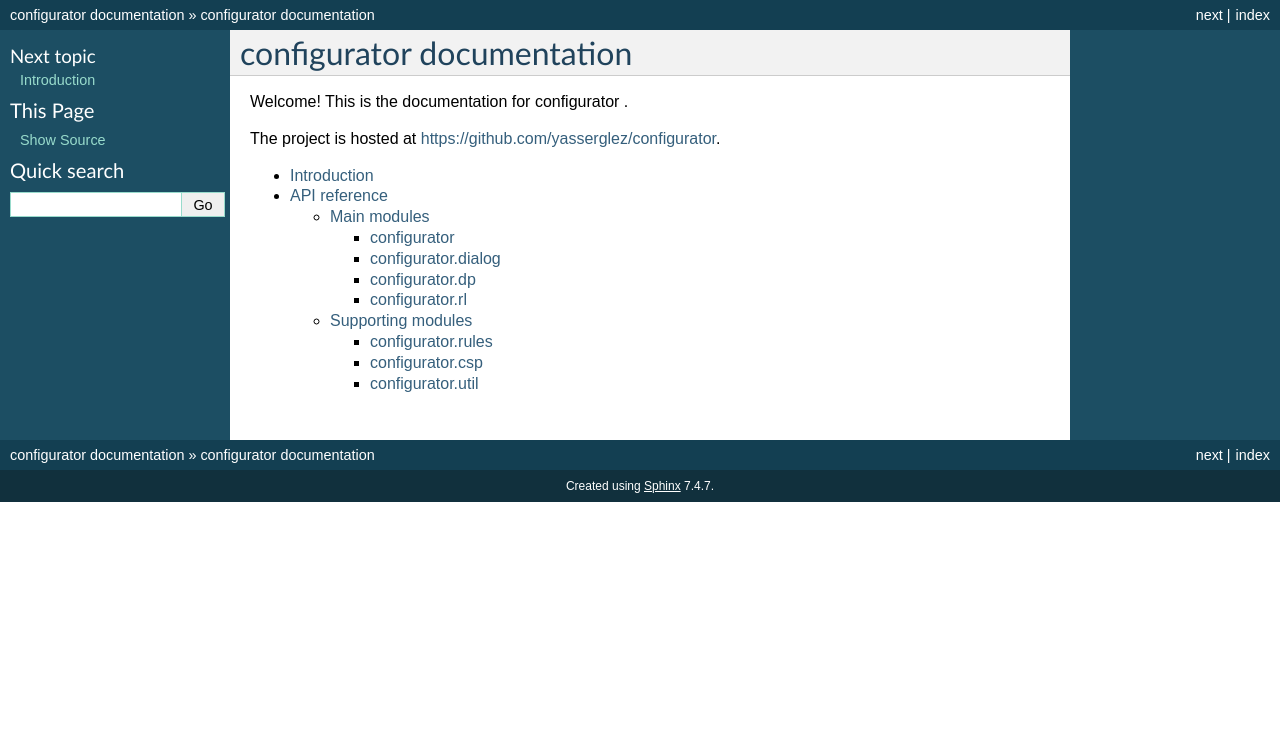
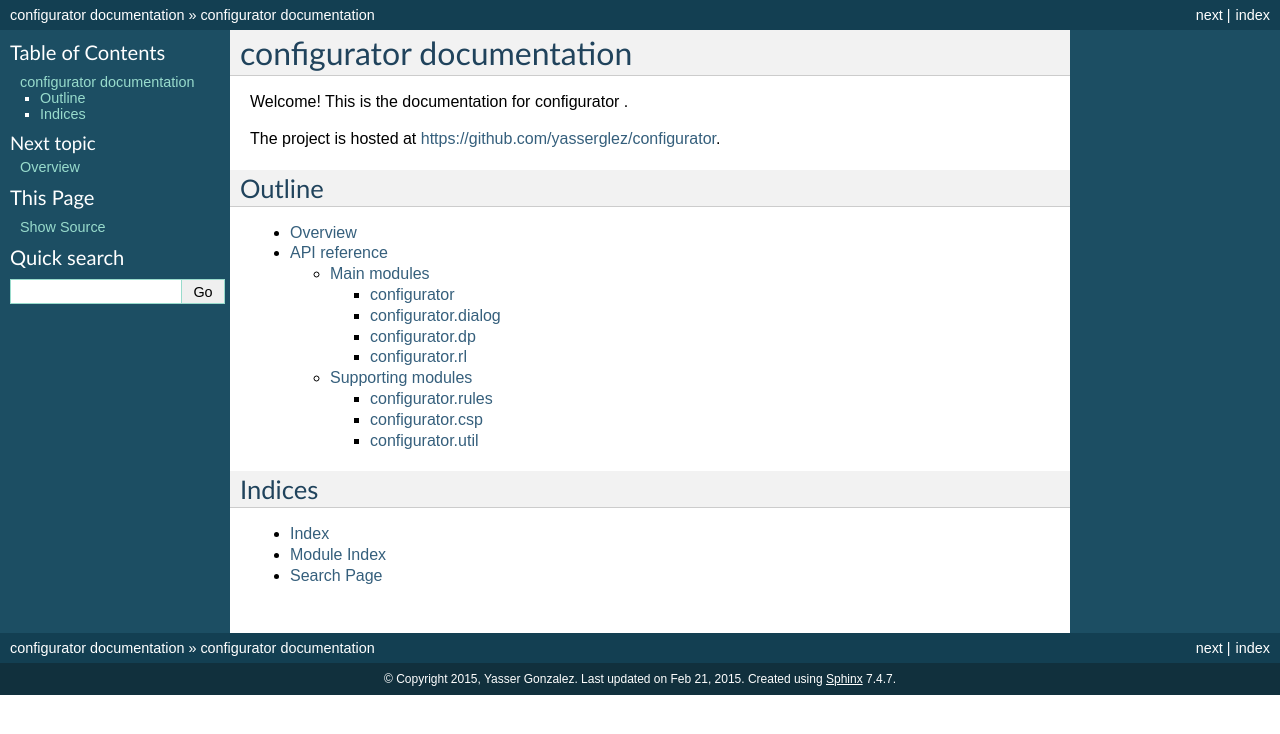
Before and after one commit to yasserglez/configurator, a Sphinx documentation site: the page built from docs/index.rst, in a window 1280 px wide. Shown: the top 734 px of the page. Built offline with Sphinx 7.4.7, drawn with Linux system fonts in a browser that asks for light colours; the version number could not be read and is left out.

Commit message:
Improving the HTML docs

```diff
--- a/docs/conf.py
+++ b/docs/conf.py
@@ -30,8 +30,12 @@
 # The master toctree document.
 master_doc = 'index'
 
+
 # General information about the project.
 project = 'configurator'
+
+# A copyright statement in the style '2008, Author Name'.
+copyright = '2015, Yasser Gonzalez'
 
 # The version info for the project you're documenting, acts as replacement for
 # |version| and |release|, also used in various other places throughout the
@@ -93,11 +97,11 @@
 
 # If not '', a 'Last updated on:' timestamp is inserted at every page bottom,
 # using the given strftime format.
-# html_last_updated_fmt = '%b %d, %Y'
+html_last_updated_fmt = '%b %d, %Y'
 
 # If true, SmartyPants will be used to convert quotes and dashes to
 # typographically correct entities.
-# html_use_smartypants = True
+html_use_smartypants = True
 
 # Custom sidebar templates, maps document names to template names.
 # html_sidebars = {}
@@ -107,22 +111,19 @@
 # html_additional_pages = {}
 
 # If false, no module index is generated.
-# html_domain_indices = True
+html_domain_indices = True
 
 # If false, no index is generated.
-# html_use_index = True
-
-# If true, the index is split into individual pages for each letter.
-# html_split_index = False
+html_use_index = True
 
 # If true, links to the reST sources are added to the pages.
-# html_show_sourcelink = True
+html_show_sourcelink = True
 
 # If true, "Created using Sphinx" is shown in the HTML footer. Default is True.
-# html_show_sphinx = True
+html_show_sphinx = True
 
 # If true, "(C) Copyright ..." is shown in the HTML footer. Default is True.
-html_show_copyright = False
+html_show_copyright = True
 
 # If true, an OpenSearch description file will be output, and all pages will
 # contain a <link> tag referring to it.  The value of this option must be the
--- a/docs/index.rst
+++ b/docs/index.rst
@@ -1,12 +1,24 @@
-configurator |version| documentation
-====================================
+configurator documentation
+==========================
 
 Welcome! This is the documentation for configurator |version|.
 
 The project is hosted at https://github.com/yasserglez/configurator.
 
+
+Outline
+-------
+
 .. toctree::
    :maxdepth: 3
 
-   intro
+   overview
    api
+
+
+Indices
+-------
+
+* :ref:`genindex`
+* :ref:`modindex`
+* :ref:`search`
--- a/docs/intro.rst
+++ /dev/null
@@ -1,2 +0,0 @@
-Introduction
-============
--- /dev/null
+++ b/docs/overview.rst
@@ -0,0 +1,2 @@
+Overview
+========
```
